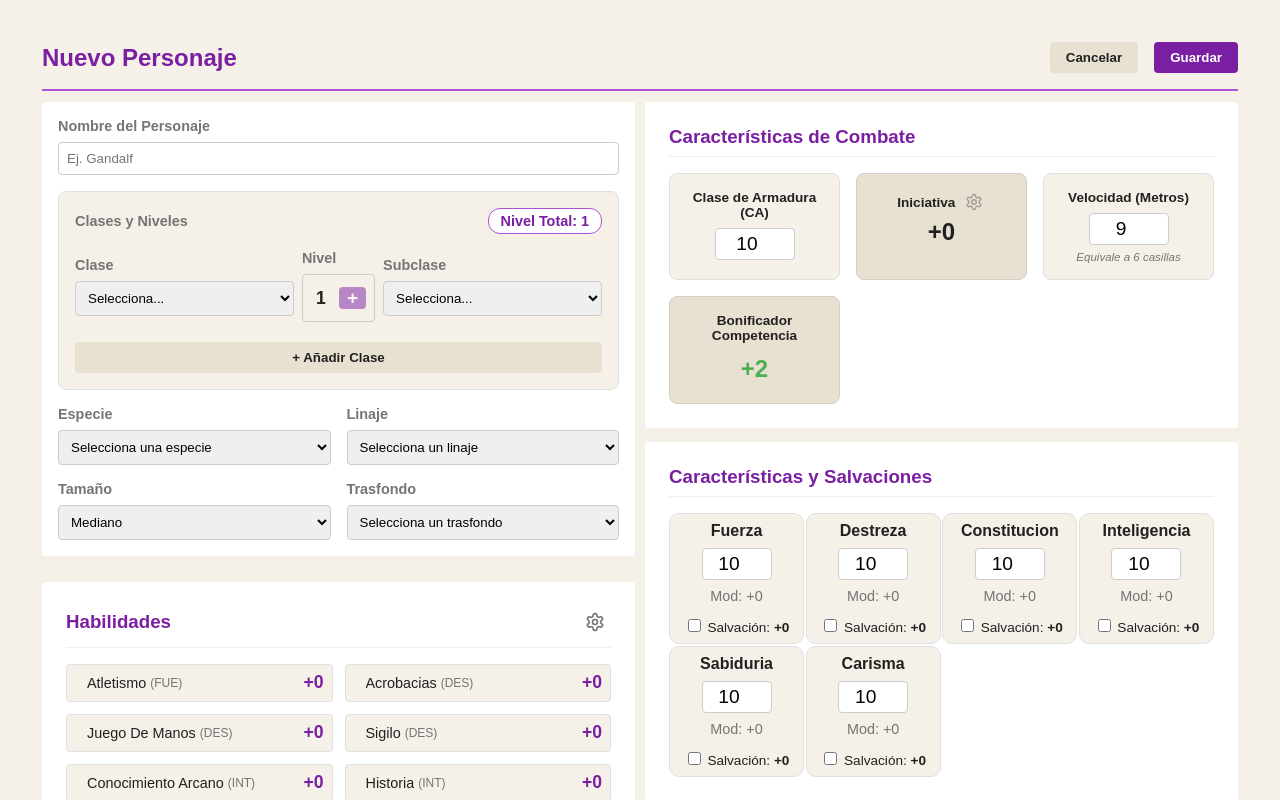
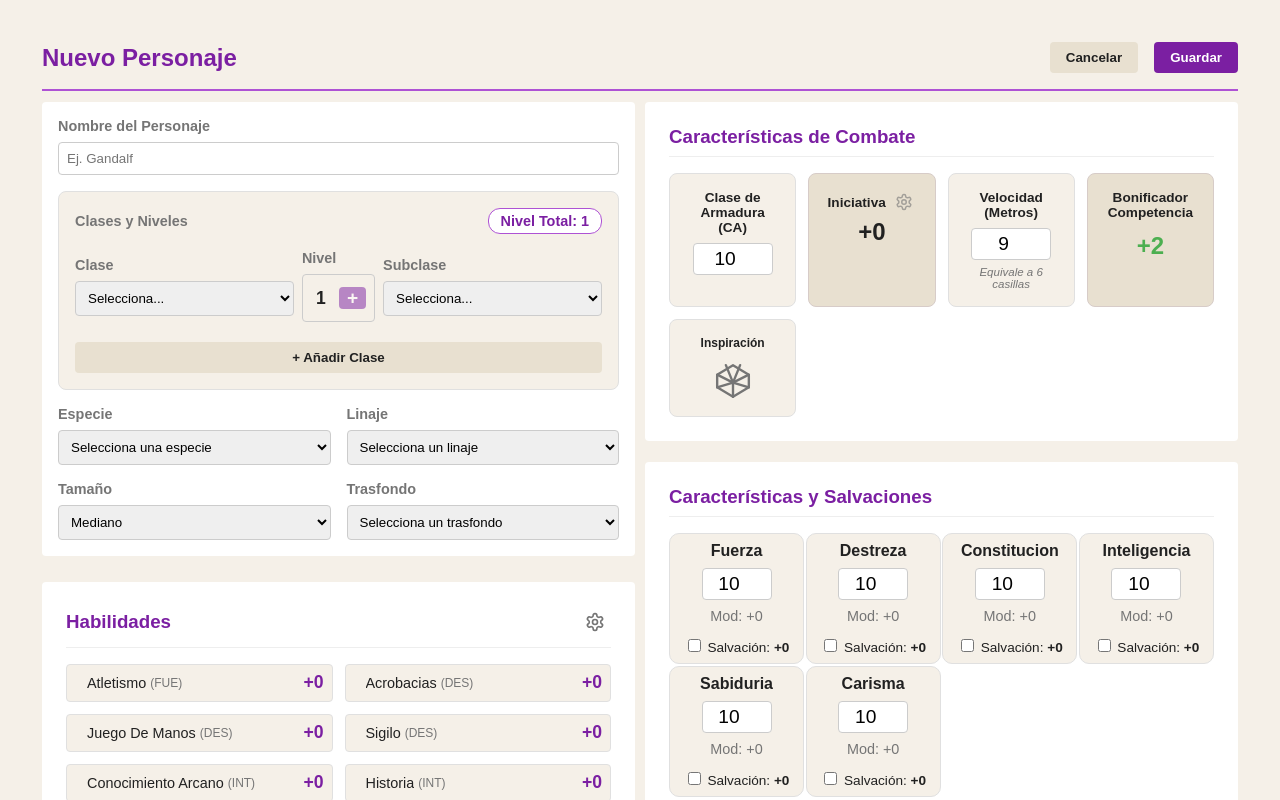
Before and after one commit to AironDH/Gremio-de-Egida, a Vue app: page /personaje/nuevo in a window 1280 px wide. Shown: the top 800 px of the page. Built offline with nearby package versions, Linux system fonts and the light colour scheme.

Commit message:
V0.97 Inspiración añadida

```diff
--- a/src/components/character/CharacterFeatures.vue
+++ b/src/components/character/CharacterFeatures.vue
@@ -55,6 +55,30 @@
         <label>Bonificador Competencia</label>
         <div class="combat-value pb-value">+{{ combateCalculado.pb }}</div>
       </div>
+
+      <label class="combat-box inspiration-box" :class="{ 'is-active': inspiracion }">
+        <span class="inspiration-title">Inspiración</span>
+        <input type="checkbox" v-model="inspiracion" class="hidden-checkbox" />
+
+        <div class="d20-container">
+          <svg
+            xmlns="http://www.w3.org/2000/svg"
+            viewBox="0 0 24 24"
+            class="d20-icon"
+            fill="none"
+            stroke="currentColor"
+            stroke-width="1.5"
+            stroke-linecap="round"
+            stroke-linejoin="round"
+          >
+            <polygon points="12 2 22 8 22 16 12 22 2 16 2 8 12 2"></polygon>
+            <polyline points="2 8 12 13 22 8"></polyline>
+            <line x1="12" y1="13" x2="12" y2="22"></line>
+            <polyline points="2 16 12 13 7.5 2"></polyline>
+            <polyline points="22 16 12 13 16.5 2"></polyline>
+          </svg>
+        </div>
+      </label>
     </div>
   </div>
 </template>
@@ -66,10 +90,16 @@ const props = defineProps({
   ca: { type: Number, required: true },
   velocidad: { type: Number, required: true },
   combateCalculado: { type: Object, required: true },
-  modificadoresIniciativa: { type: Array, default: () => [] }
+  modificadoresIniciativa: { type: Array, default: () => [] },
+  inspiracion: { type: Boolean, default: false }
 })
 
-const emit = defineEmits(['update:ca', 'update:velocidad', 'update:modificadoresIniciativa'])
+const emit = defineEmits([
+  'update:ca',
+  'update:velocidad',
+  'update:modificadoresIniciativa',
+  'update:inspiracion'
+])
 
 const mostrarOpcionesIniciativa = ref(false)
 
@@ -81,6 +111,11 @@ const ca = computed({
 const velocidad = computed({
   get: () => props.velocidad,
   set: (value) => emit('update:velocidad', value)
+})
+
+const inspiracion = computed({
+  get: () => props.inspiracion,
+  set: (value) => emit('update:inspiracion', value)
 })
 
 // Cálculo dinámico de casillas redondeando hacia abajo de manera segura
@@ -114,8 +149,91 @@ const formatearModificador = (valor) => {
 }
 .combat-grid {
   display: grid;
-  grid-template-columns: repeat(auto-fit, minmax(150px, 1fr));
-  gap: 1rem;
+  /* Reducimos el minmax a 110px para asegurar que entren los 5 elementos */
+  grid-template-columns: repeat(auto-fit, minmax(110px, 1fr));
+  gap: 0.75rem; /* Gap ligeramente reducido */
+}
+
+.combat-box {
+  display: flex;
+  flex-direction: column;
+  align-items: center;
+  padding: 0.75rem; /* Reducimos el padding interior para ganar espacio */
+  background: var(--color-background, #f5f0e8);
+  border-radius: 8px;
+  border: 1px solid #e0e0e0;
+  position: relative;
+}
+
+/* Reducimos la fuente de los títulos para evitar recortes */
+.combat-box label,
+.inspiration-title {
+  font-weight: bold;
+  font-size: 0.75rem;
+  margin-bottom: 0.5rem;
+  color: var(--color-text, #212121);
+  text-align: center;
+  transition: color 0.3s ease;
+}
+
+/* =========================================
+   TARJETA DE INSPIRACIÓN
+   ========================================= */
+
+.inspiration-box {
+  cursor: pointer;
+  user-select: none;
+  transition: all 0.3s ease;
+  display: flex;
+  flex-direction: column;
+  align-items: center;
+  justify-content: center;
+}
+
+/* Ocultamos el checkbox de forma accesible */
+.hidden-checkbox {
+  position: absolute;
+  opacity: 0;
+  pointer-events: none;
+}
+
+/* Contenedor y diseño base del D20 */
+.d20-container {
+  display: flex;
+  align-items: center;
+  justify-content: center;
+  flex-grow: 1;
+  margin-top: 0.25rem;
+}
+
+.d20-icon {
+  width: 38px;
+  height: 38px;
+  color: var(--color-text-secondary, #757575);
+  fill: transparent;
+  /* Transición fluida con un leve efecto de rebote */
+  transition: all 0.4s cubic-bezier(0.175, 0.885, 0.32, 1.275);
+}
+
+/* =========================================
+   ESTADO ACTIVO (CON INSPIRACIÓN)
+   ========================================= */
+
+.inspiration-box.is-active {
+  background-color: rgba(241, 196, 15, 0.1); /* Fondo dorado muy sutil */
+  border-color: #f1c40f;
+  box-shadow: 0 0 10px rgba(241, 196, 15, 0.25);
+}
+
+.inspiration-box.is-active .inspiration-title {
+  color: #d35400; /* Título en tono cálido/dorado oscuro */
+}
+
+.inspiration-box.is-active .d20-icon {
+  color: #d35400; /* Borde del dado */
+  fill: #f1c40f; /* Relleno dorado brillante */
+  transform: scale(1.15) rotate(10deg); /* Animación de celebración */
+  filter: drop-shadow(0px 2px 4px rgba(0,0,0,0.2));
 }
 .combat-box {
   display: flex;
--- a/src/components/character/CharacterForm.vue
+++ b/src/components/character/CharacterForm.vue
@@ -14,6 +14,7 @@
     <CharacterFeatures
       v-model:ca="formData.ca"
       v-model:velocidad="formData.velocidad"
+      v-model:inspiracion="formData.inspiracion"
       v-model:modificadoresIniciativa="formData.modificadoresIniciativa"
       :combateCalculado="combateCalculado"
       class="ancho-medio"
--- a/vite.config.js
+++ b/vite.config.js
@@ -20,19 +20,19 @@ export default defineConfig({
           {
             src: 'gremio-192.svg', // No se usa '/' al inicio si usas el plugin
             sizes: '192x192',
-            type: 'image/svg',
+            type: 'image/svg+xml',
             purpose: 'any'
           },
           {
             src: 'gremio-app-icon.svg',
             sizes: '500x500',
-            type: 'image/svg',
+            type: 'image/svg+xml',
             purpose: 'any'
           },
           {
             src: 'gremio-app-icon.svg',
             sizes: '500x500',
-            type: 'image/svg',
+            type: 'image/svg+xml',
             purpose: 'maskable' // Iconos de Android
           }
         ]
```
